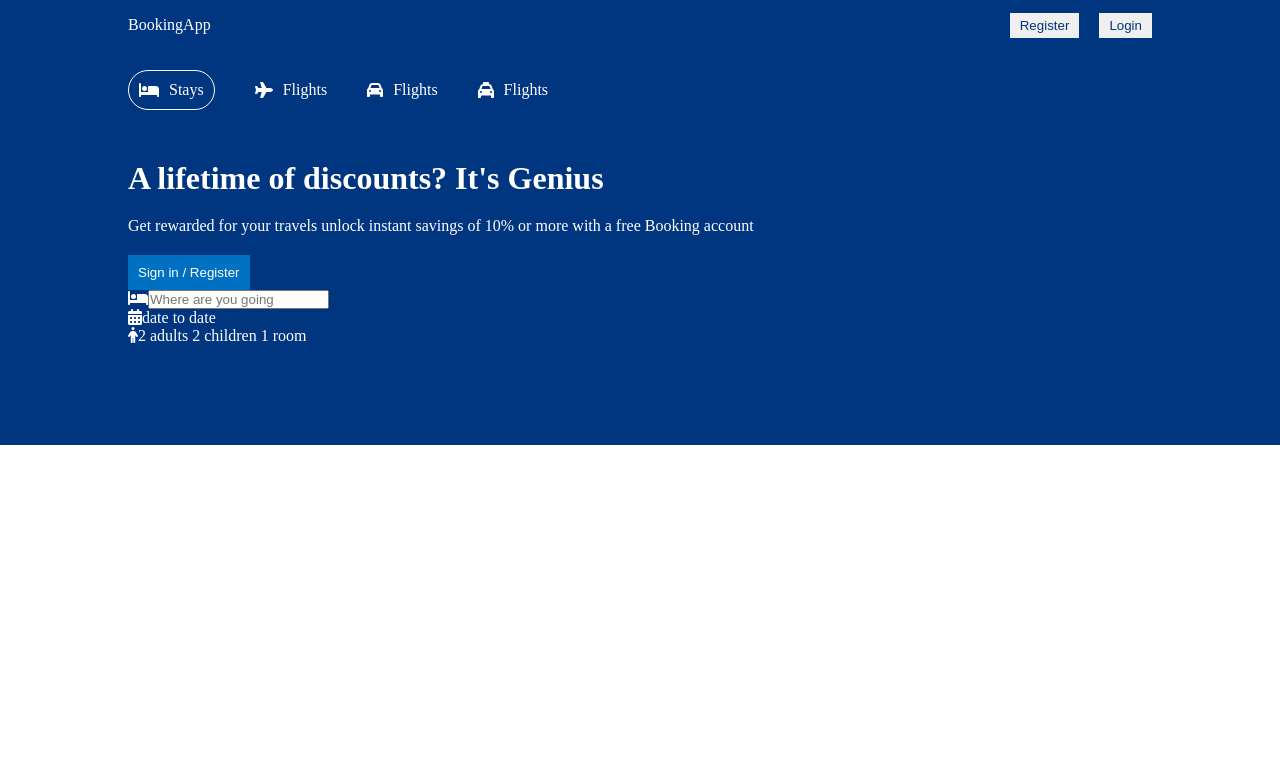
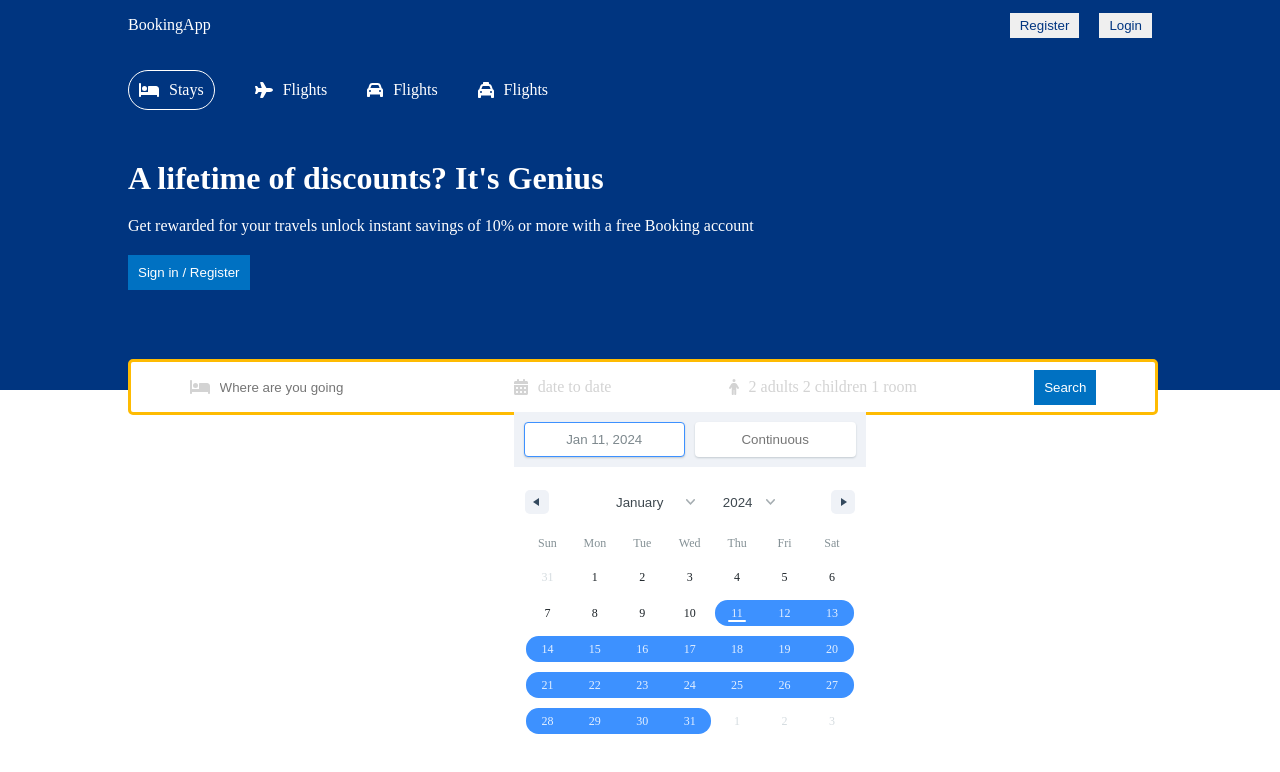
Before and after one commit to WarunaDisanayaka/MERN-Booking-App, a React (Create React App) app in the folder booking/: page / in a window 1280 px wide. Shown: the top 772 px of the page. Built offline with nearby package versions, Linux system fonts and the light colour scheme.

Commit message:
Added styles and adding calendar

```diff
--- a/booking/package.json
+++ b/booking/package.json
@@ -12,7 +12,9 @@
     "@testing-library/react": "^13.4.0",
     "@testing-library/user-event": "^13.5.0",
     "babel-plugin-macros": "^3.1.0",
+    "date-fns": "^3.2.0",
     "react": "^18.2.0",
+    "react-date-range": "^2.0.0-alpha.4",
     "react-dom": "^18.2.0",
     "react-router-dom": "^6.14.1",
     "react-scripts": "5.0.1",
--- a/booking/src/components/header/Header.jsx
+++ b/booking/src/components/header/Header.jsx
@@ -1,11 +1,23 @@
 import React from 'react'
+import { useState } from 'react'
 import "./header.css"
 import { FontAwesomeIcon } from "@fortawesome/react-fontawesome"
 import { faBed, faCalendarDays, faCar, faPerson, faPlane, faTaxi } from '@fortawesome/free-solid-svg-icons'
-
+import { DateRange } from 'react-date-range';
+import 'react-date-range/dist/styles.css';
+import 'react-date-range/dist/theme/default.css';
 
 
 const Header = () => {
+
+    const [date, setDate] = useState([
+        {
+          startDate: new Date(),
+          endDate: null,
+          key: 'selection'
+        }
+      ]);
+
     return (
         <div className='header'>
             <div className="headerContainer">
@@ -39,10 +51,20 @@
                     <div className="headerSearchItem">
                         <FontAwesomeIcon icon={faCalendarDays} className="headerIcon"/>
                         <span className='headerSearchText'>date to date</span>
+                        <DateRange
+  editableDateInputs={true}
+  onChange={item => setDate([item.selection])}
+  moveRangeOnFirstSelection={false}
+  ranges={date}
+  className="date"
+/>
                     </div>
                     <div className="headerSearchItem">
                         <FontAwesomeIcon icon={faPerson} className="headerIcon"/>
                         <span className='headerSearchText'>2 adults 2 children 1 room</span>
+                    </div>
+                    <div className="headerSearchItem">
+                        <button className="headerBtn">Search</button>
                     </div>
                 </div>
             </div>
--- a/booking/src/components/header/header.css
+++ b/booking/src/components/header/header.css
@@ -3,6 +3,7 @@
     color: white;
     display: flex;
     justify-content: center;
+    position: relative;
 }
 
 .headerContainer{
@@ -41,3 +42,43 @@
     padding: 10px;
     cursor: pointer;
 }
+
+.headerSearch{
+    height: 30px;
+    background-color: white;
+    border: 3px solid #febb02;
+    display: flex;
+    align-items: center;
+    justify-content: space-around;
+    padding: 10px 0px;
+    border-radius: 5px;
+    position: absolute;
+    bottom: -25px;
+    width: 100%;
+    max-width: 1024px;
+}
+
+.headerIcon{
+    color: lightgray;
+}
+
+.headerSearchItem{
+    display: flex;
+    align-items: center;
+    gap: 10px;
+}
+
+.headerSearchInput{
+    border: none;
+    outline: none;
+}
+
+.headerSearchText{
+    color: lightgray;
+    cursor: pointer;
+}
+
+.date{
+    position: absolute;
+    top: 50px;
+}
```
Also changed, not shown: 1 other file (tests, documents, lock files or other folders).
